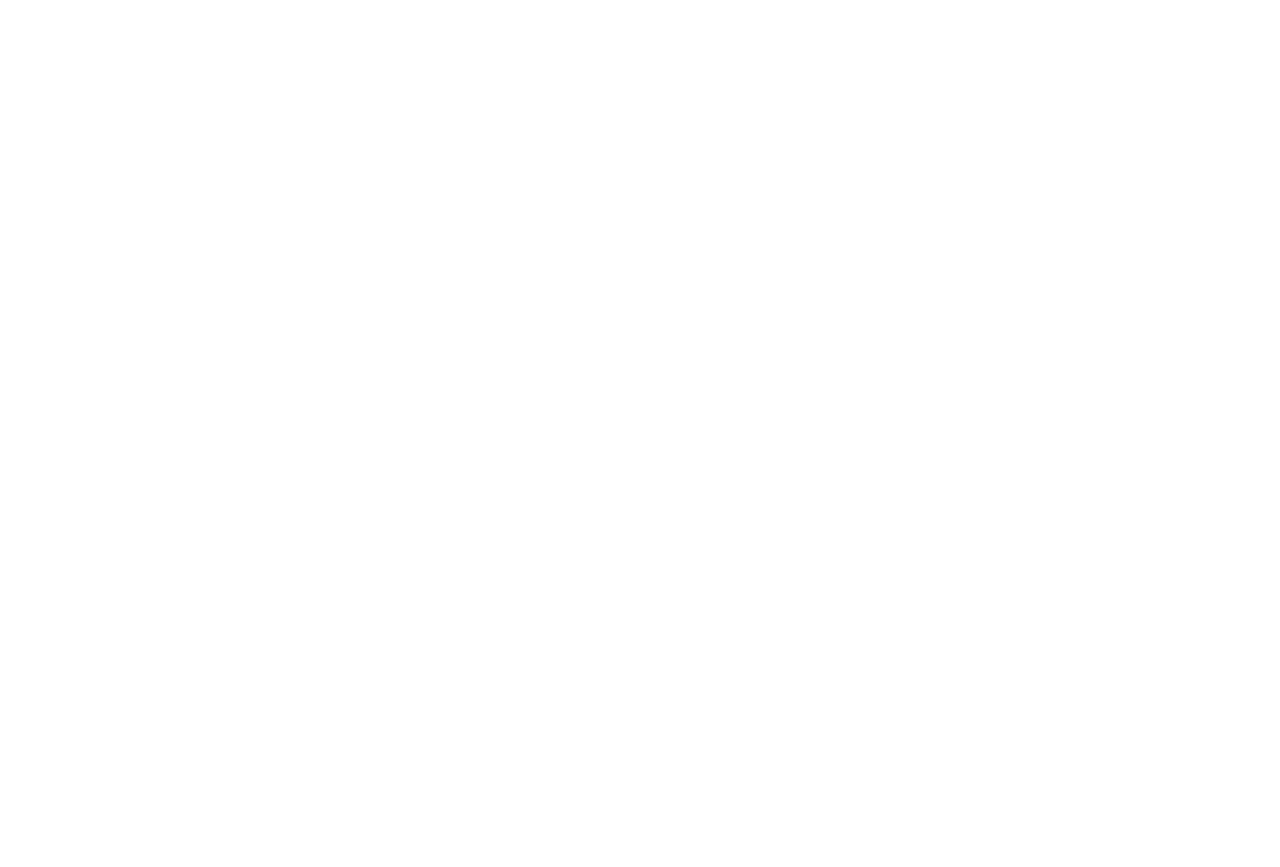
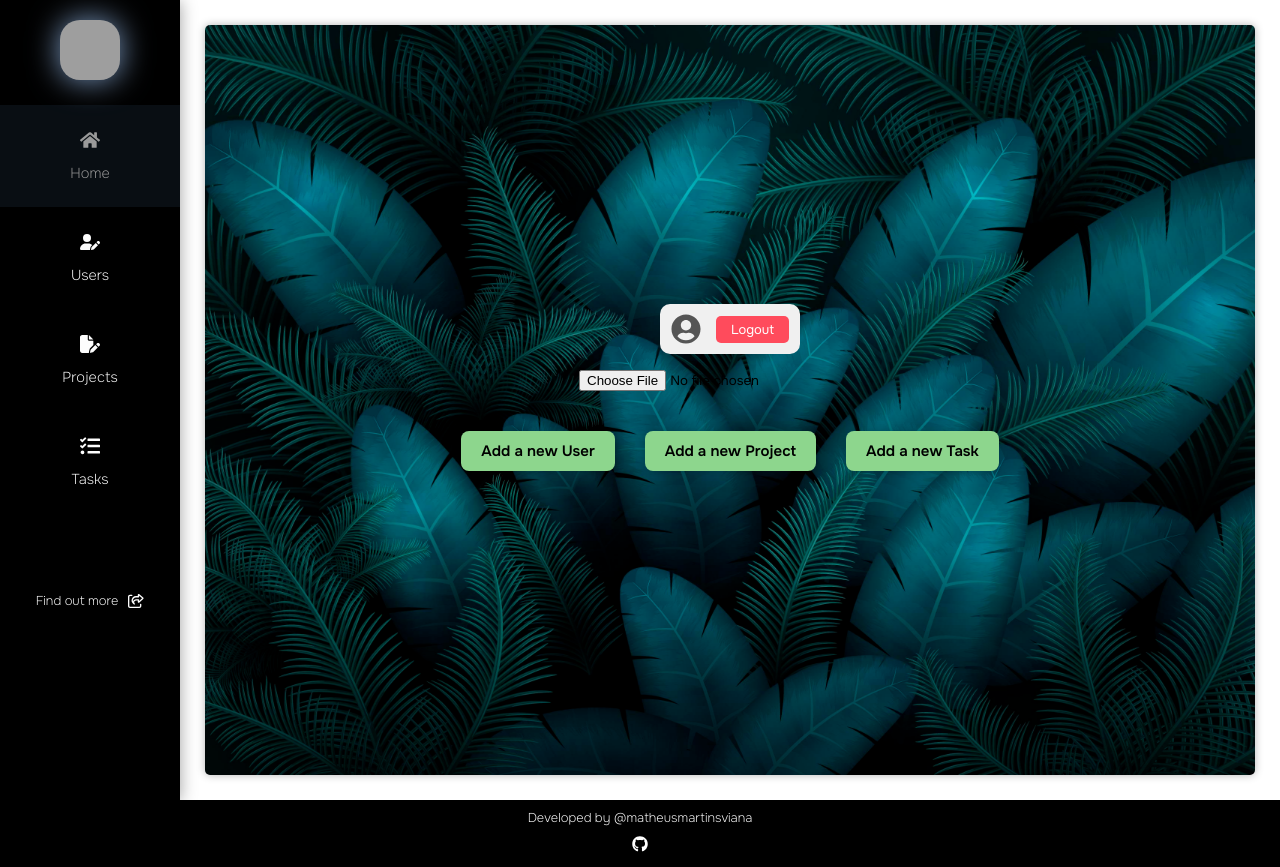
Before and after one commit to matheusmartinsviana/project-manager-frontend, a React (Vite) app: page / in a window 1280 px wide. Before the commit this address had no page. Before the commit the page ends 800 px from the top, so only its background shows below. Built offline with nearby package versions, Linux system fonts and the light colour scheme; grey boxes are pictures that could not be loaded.

Commit message:
fix: fix All routes to default path /

```diff
--- a/index.html
+++ b/index.html
@@ -7,7 +7,6 @@
   <link rel="preconnect" href="https://fonts.gstatic.com" crossorigin>
   <link href="https://fonts.googleapis.com/css2?family=Onest:wght@100..900&display=swap" rel="stylesheet">
 
-  <script src="/src/utils/changeContainerBg.js"></script>
   <meta charset="UTF-8" />
   <meta name="viewport" content="width=device-width, initial-scale=1.0, user-scalable=no" />
   <title>Project Manager - To manage yours projects</title>
--- a/src/Components/LoginVerification.jsx
+++ b/src/Components/LoginVerification.jsx
@@ -11,7 +11,7 @@ export default function LoginVerificaion() {
         if (token) {
             setIsLoggedIn(true);
         } else {
-            navigate('/project-manager-frontend/login');
+            navigate('/login');
         }
     }, []);
 
--- a/src/Layouts/Navbar.jsx
+++ b/src/Layouts/Navbar.jsx
@@ -17,8 +17,8 @@ export default function Navbar() {
                 <ul className={style.item}>
                     <li>
                         <a
-                            className={currentPath === '/project-manager-frontend/' ? style.activeLink : ''}
-                            href="/project-manager-frontend/"
+                            className={currentPath === '/' ? style.activeLink : ''}
+                            href="/"
                         >
                             <div className={style.reactIcon}><FaHome size={20} /></div>
                             <span>Home</span>
@@ -28,8 +28,8 @@ export default function Navbar() {
                 <ul className={style.item}>
                     <li>
                         <a
-                            className={currentPath === '/project-manager-frontend/user' ? style.activeLink : ''}
-                            href="/project-manager-frontend/user"
+                            className={currentPath === '/user' ? style.activeLink : ''}
+                            href="/user"
                         >
                             <div className={style.reactIcon}><FaUserPen size={20} /></div>
                             <span>Users</span>
@@ -39,8 +39,8 @@ export default function Navbar() {
                 <ul className={style.item}>
                     <li>
                         <a
-                            className={currentPath === '/project-manager-frontend/project' ? style.activeLink : ''}
-                            href="/project-manager-frontend/project"
+                            className={currentPath === '/project' ? style.activeLink : ''}
+                            href="/project"
                         >
                             <div className={style.reactIcon}><FaFilePen size={20} /></div>
                             <span>Projects</span>
@@ -50,8 +50,8 @@ export default function Navbar() {
                 <ul className={style.item}>
                     <li>
                         <a
-                            className={currentPath === '/project-manager-frontend/task' ? style.activeLink : ''}
-                            href="/project-manager-frontend/task"
+                            className={currentPath === '/task' ? style.activeLink : ''}
+                            href="/task"
                         >
                             <div className={style.reactIcon}><FaTasks size={20} /></div>
                             <span>Tasks</span>
@@ -60,7 +60,7 @@ export default function Navbar() {
                 </ul>
             </div>
             <footer className={style.navUnderFooter}>
-                <a href="https://github.com/matheusmartinsviana/project-manager-frontend" target="_blank" rel="noopener noreferrer">
+                <a href="https://github.com/matheusmartinsviana" target="_blank" rel="noopener noreferrer">
                     <span>Find out more</span><FaRegShareFromSquare size={16} />
                 </a>
             </footer>
--- a/src/Pages/HomePage/Home.jsx
+++ b/src/Pages/HomePage/Home.jsx
@@ -31,9 +31,9 @@ const Home = () => {
                 />
             </label>
             <div className={style.userPath}>
-                <Button onClick={() => navigate('/project-manager-frontend/user')}>Add a new User</Button>
-                <Button onClick={() => navigate('/project-manager-frontend/project')}>Add a new Project</Button>
-                <Button onClick={() => navigate('/project-manager-frontend/task')}>Add a new Task</Button>
+                <Button onClick={() => navigate('/user')}>Add a new User</Button>
+                <Button onClick={() => navigate('/project')}>Add a new Project</Button>
+                <Button onClick={() => navigate('/task')}>Add a new Task</Button>
             </div>
         </div>
     );
--- a/src/Pages/Login/Login.jsx
+++ b/src/Pages/Login/Login.jsx
@@ -28,7 +28,7 @@ export default function Login() {
         setToken('');
         localStorage.removeItem('token');
         localStorage.removeItem('tokenExpiry');
-        navigate('/project-manager-frontend/login');
+        navigate('/login');
     };
 
     const handleSubmit = async (event) => {
@@ -57,7 +57,7 @@ export default function Login() {
             setToken(result.token);
             localStorage.setItem('token', result.token);
             localStorage.setItem('tokenExpiry', expiryTime);
-            navigate('/project-manager-frontend/')
+            navigate('/')
         } catch (e) {
             setError('Login failed. Please check your email and password.');
         }
@@ -101,7 +101,7 @@ export default function Login() {
                             <button className={style.submitButton} type="submit">
                                 Login
                             </button>
-                            <Link to="/project-manager-frontend/register">
+                            <Link to="/register">
                                 <button className={style.registerButton}>
                                     Register
                                 </button>
--- a/src/Pages/Login/Profile.jsx
+++ b/src/Pages/Login/Profile.jsx
@@ -9,7 +9,7 @@ export default function Profile() {
     const handleLogout = () => {
         localStorage.removeItem('token');
         localStorage.removeItem('tokenExpiry');
-        navigate('/project-manager-frontend/login');
+        navigate('/login');
     };
 
     return (
--- a/src/Pages/Login/Register.jsx
+++ b/src/Pages/Login/Register.jsx
@@ -39,7 +39,7 @@ export default function Register() {
             setSuccess('Account created successfully');
             setLoading(false);
             setTimeout(() => {
-                navigate('/project-manager-frontend/login');
+                navigate('/login');
             }, 3000);
         } catch (e) {
             setError('Registration failed. Please check your details.');
@@ -89,7 +89,7 @@ export default function Register() {
                             <button className={style.submitButton} type="submit" disabled={loading}>
                                 Register
                             </button>
-                            <Link to="/project-manager-frontend/login">
+                            <Link to="/login">
                                 <button className={style.registerButton}>
                                     Login
                                 </button>
--- a/src/Routes/AppRoutes.jsx
+++ b/src/Routes/AppRoutes.jsx
@@ -13,13 +13,13 @@ export default function AppRoutes() {
     return (
         <BrowserRouter>
             <Routes>
-                <Route path='/project-manager-frontend' element={<Body />}>
-                    <Route path='/project-manager-frontend/' element={<Home />} />
-                    <Route path='/project-manager-frontend/user' element={<User />} />
-                    <Route path='/project-manager-frontend/project' element={<Project />} />
-                    <Route path='/project-manager-frontend/task' element={<Task />} />
-                    <Route path='/project-manager-frontend/login' element={<Login />} />
-                    <Route path='/project-manager-frontend/register' element={<Register />} />
+                <Route path='/' element={<Body />}>
+                    <Route path='/' element={<Home />} />
+                    <Route path='/user' element={<User />} />
+                    <Route path='/project' element={<Project />} />
+                    <Route path='/task' element={<Task />} />
+                    <Route path='/login' element={<Login />} />
+                    <Route path='/register' element={<Register />} />
                     <Route path='*' element={<Error />} />
                 </Route>
             </Routes>
```
Also changed, not shown: vite.config.js (+3 -4 lines), src/utils/changeContainerBg.js (deleted).
